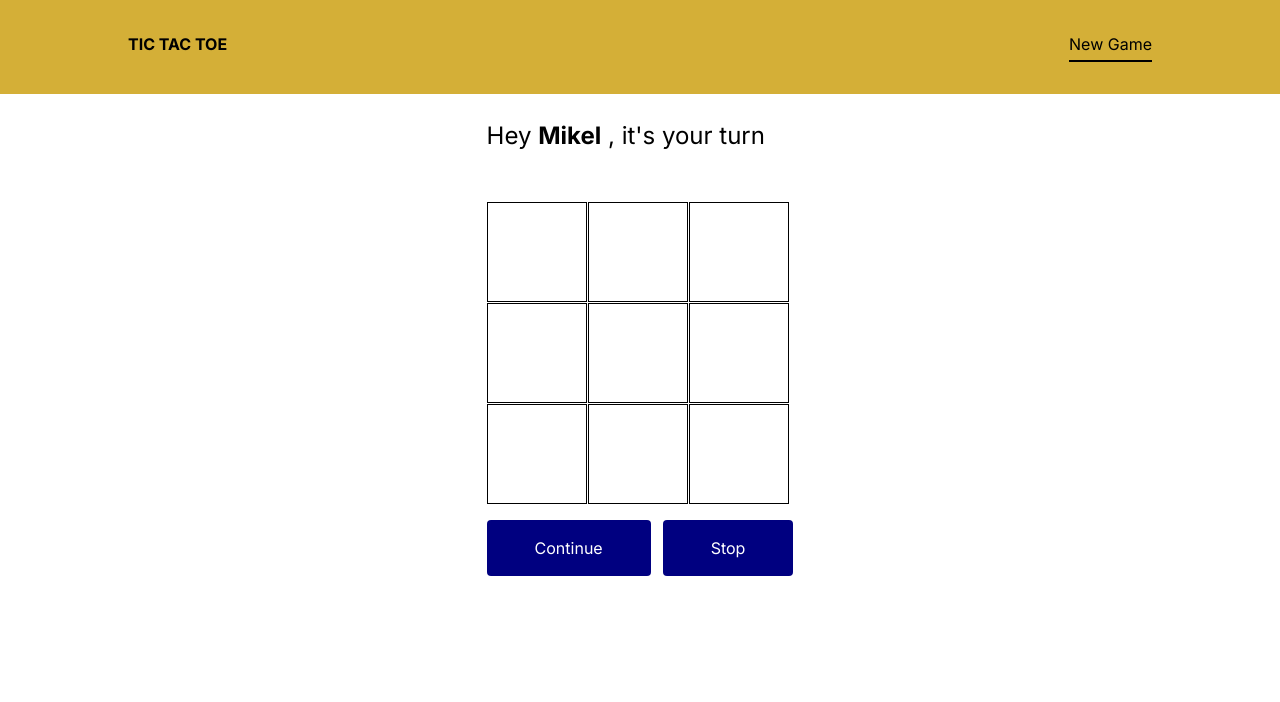
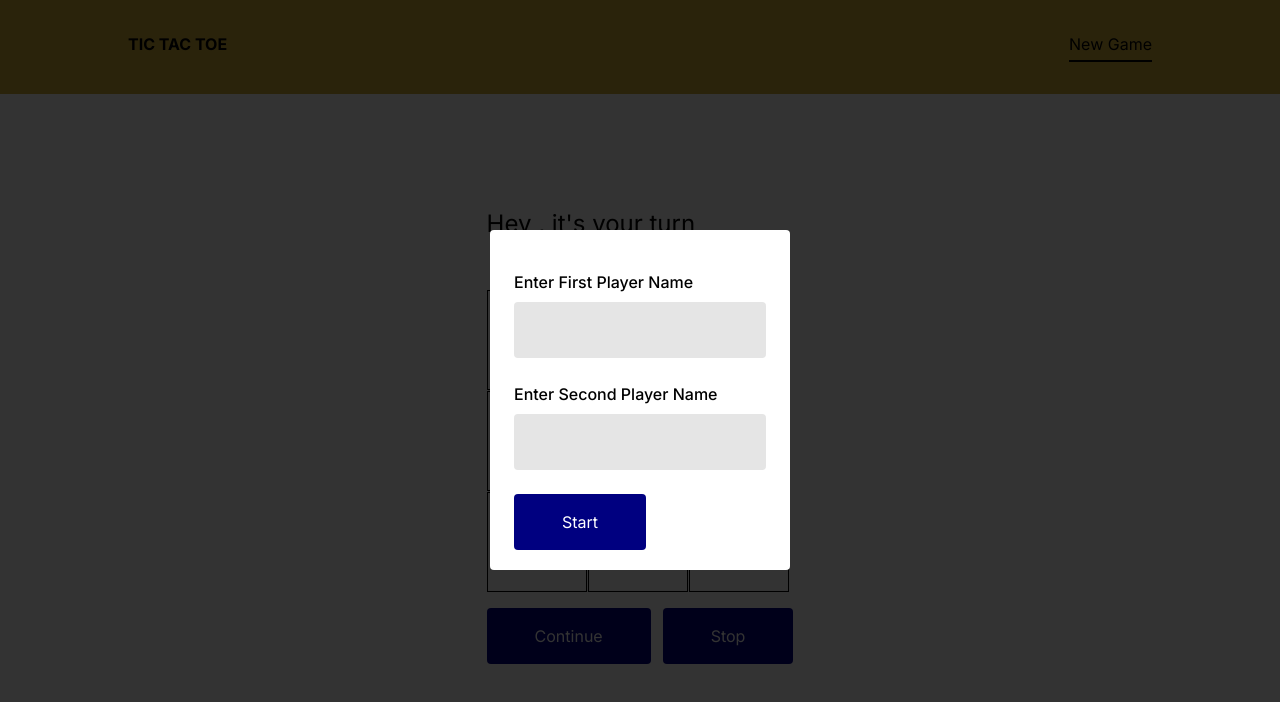
Before and after one commit to Olabisim/Tic-Tac-Toe, a Next.js app: page /play in a window 1280 px wide. Shown: the top 702 px of the page. Built offline with nearby package versions, Linux system fonts and the light colour scheme.

Commit message:
names added

```diff
--- a/package.json
+++ b/package.json
@@ -9,15 +9,18 @@
     "lint": "next lint"
   },
   "dependencies": {
+    "@reduxjs/toolkit": "^1.9.5",
     "@types/node": "20.5.4",
     "@types/react": "18.2.21",
     "@types/react-dom": "18.2.7",
     "autoprefixer": "10.4.15",
     "next": "13.4.19",
+    "next-redux-wrapper": "^8.1.0",
     "postcss": "8.4.28",
     "react": "18.2.0",
     "react-dom": "18.2.0",
     "react-hook-form": "^7.45.4",
+    "react-redux": "^8.1.2",
     "tailwindcss": "3.3.3",
     "typescript": "5.1.6"
   }
--- a/src/app/layout.tsx
+++ b/src/app/layout.tsx
@@ -1,7 +1,10 @@
+'use client'
+
 import { Nav } from '@/layout/Nav'
 import './globals.css'
 import type { Metadata } from 'next'
 import { Inter } from 'next/font/google'
+import { Providers } from '../redux/provider'
 
 const inter = Inter({ subsets: ['latin'] })
 
@@ -20,7 +23,9 @@ export default function RootLayout({
       <body className={inter.className}>
         <Nav />
         <div>
-        {children}
+          <Providers>
+            {children}
+          </Providers>
         </div>
       </body>
     </html>
--- a/src/app/page.tsx
+++ b/src/app/page.tsx
@@ -3,31 +3,16 @@
 import { Draw, WinAndLose } from '@/components/GameStatus'
 import Image from 'next/image'
 import {Button} from '../components/Button'
-import { useState } from 'react'
-import { HomePagePopup } from '@/components/Popups'
+import Link from 'next/link'
 
 export default function Home() {
-
-  const [popup, setPopup] = useState<boolean>(false)
-
 
   let handleClick = () => {
 
   }
 
-
   return (
     <main className="flex flex-col items-center ">
-
-
-        {popup && <div className=''>
-          <div className='absolute left-0 top-0 bg-[#000]/[0.8] h-full w-full'>
-              <HomePagePopup >
-                <div onClick={() => setPopup(false)} className='text-right font-bold text-[#DC143C] pb-2 border-b-4 mb-7 hover:cursor-pointer'>close</div>
-              </HomePagePopup>
-          </div>
-        </div>
-        }
 
 
         <div className='pt-10 pb-5'>
@@ -39,7 +24,9 @@ export default function Home() {
               height={20}
             />
         </div>
-        <Button text="Start New Game" onClick={() => setPopup(true)} />
+        <Link href="/play">
+            <Button text="Start New Game" />
+        </Link>
         <div className='pt-16'>
           <div>
             <WinAndLose name1="Player 1" name2='Player 2'  />
--- a/src/app/play/page.tsx
+++ b/src/app/play/page.tsx
@@ -1,13 +1,48 @@
+'use client'
+
+
 import Board from "@/components/Board"
+import { HomePagePopup } from "@/components/Popups"
+import { useState } from "react"
+import { useSelector } from "react-redux"
 
 
 const Play = ( ) => {
+
+
+  const [popup, setPopup] = useState<boolean>(true)
+
+
+
+  const { popupStatus } = useSelector((state):any => state.Players)
+  console.log("state")
+  // console.log(playerState)
+
+
     return (
-        <div className="flex item-center justify-center ">
-            <div>
-                <Board />
+        <>
+            <div className="mt-10">
+                <br />
+                <br />
+
             </div>
-        </div>
+            {popupStatus && <div className=''>
+            <div className='absolute left-0 top-0 bg-[#000]/[0.8] h-full w-full'>
+                <HomePagePopup >
+                    {/* <div onClick={() => setPopup(false)} className='text-right font-bold text-[#DC143C] pb-2 border-b-4 mb-7 hover:cursor-pointer'>close</div> */}
+                </HomePagePopup>
+            </div>
+            </div>
+            }
+
+            <div className="flex item-center justify-center ">
+                <div>
+                    <Board />
+                </div>
+            </div>
+
+        </>
+
     )
 }
 
--- a/src/components/Board.tsx
+++ b/src/components/Board.tsx
@@ -5,6 +5,7 @@ import Square from "../components/Square";
 import { Player } from "@/intefaces";
 import { Button } from "./Button";
 import Link from 'next/link'
+import { useSelector } from "react-redux";
 
 function calculateWinner(squares: Player[]) {
     const lines = [
@@ -20,16 +21,16 @@ function calculateWinner(squares: Player[]) {
     for(let i = 0; i < lines.length; i++) {
         const [a,b,c] = lines[i];
 
-        console.log("squares[a]")
-        console.log(squares[a])
-        console.log("squares[b]")
-        console.log(squares[b])
-        console.log("squares[c]")
-        console.log(squares[c])
-        console.log("squares[a] && squares[a] === squares[b]")
-        console.log(`${squares[a]} && ${squares[a]} === ${squares[b]}`)
-        console.log("squares[a] === squares[c]")
-        console.log(`${squares[a]} === ${squares[c]}`)
+        // console.log("squares[a]")
+        // console.log(squares[a])
+        // console.log("squares[b]")
+        // console.log(squares[b])
+        // console.log("squares[c]")
+        // console.log(squares[c])
+        // console.log("squares[a] && squares[a] === squares[b]")
+        // console.log(`${squares[a]} && ${squares[a]} === ${squares[b]}`)
+        // console.log("squares[a] === squares[c]")
+        // console.log(`${squares[a]} === ${squares[c]}`)
 
         if(
             squares[a] && squares[a] === squares[b] &&
@@ -55,6 +56,11 @@ function Board () {
     const [currentPlayerName, setCurrentPlayerName] = useState<[String, String]>(["Dotun", "Mikel"])
 
     const [winner, setWinner] = useState<Player>(null)
+
+
+    const { firstPlayersName, secondPlayersName } = useSelector((state):any => state.Players.playerNames)
+    console.log("state")
+    // console.log(playerState)
 
     function reset() {
         setSquares(Array(9).fill(null));
@@ -92,11 +98,11 @@ function Board () {
             <br />
             <span className="pt-16 mt-10 text-[24px]">
 
-                {!winner && <p>Hey <span className="font-bold">{currentPlayer === 'O' ? currentPlayerName[0] : currentPlayerName[1]}</span> , it's your turn </p>}
+                {!winner && <p>Hey <span className="font-bold text-[#D4AF37]">{currentPlayer === 'O' && firstPlayersName}</span>  <span className="font-bold text-[#000080]">{currentPlayer === 'X' && secondPlayersName}</span> , it's your turn </p>}
 
-                {winner && winner !== "Draw" && <p>Congratulations <span className="font-bold"> {winner === 'O' ? currentPlayerName[0] : currentPlayerName[1]} !!!</span></p>}
+                {winner && winner !== "Draw" && <p>Congratulations <span className="font-bold"> {winner === 'O' ? firstPlayersName : secondPlayersName} !!!</span></p>}
 
-                {winner && winner === "Draw" &&  <p> <span className="font-bold"> {currentPlayerName[0]} and {currentPlayerName[1]}</span> draws</p>}
+                {winner && winner === "Draw" &&  <p> <span className="font-bold"> {firstPlayersName} and {secondPlayersName}</span> draws</p>}
 
             </span>
 
--- a/src/components/Popups.tsx
+++ b/src/components/Popups.tsx
@@ -2,6 +2,8 @@
 import { useForm } from 'react-hook-form'
 import { Button } from './Button'
 import Link from 'next/link'
+import { useDispatch } from 'react-redux'
+import { changePopupStatus, setPlayerNames } from '@/redux/PlayersSlice'
 
 export const HomePagePopup = ({children}:any) => {
 
@@ -12,40 +14,58 @@ export const HomePagePopup = ({children}:any) => {
         }
     })
 
+    let dispatch = useDispatch()
+
+
     let handleClick = () => {
 
     }
 
-    let onSubmit = (data:any) => {
-        console.log("data")
-        console.log(data)
+    let onSubmit222 = (data:any) => {
+
+        console.log("onSubmit")
+
+        console.log("data[0]")
+        console.log(data.firstName)
+        console.log("data[1]")
+        console.log(data.lastName)
+        // router.push('/play')
+        dispatch(changePopupStatus(false))
+        console.log("this isi the object")
+        console.log({firstName: data.firstName, lastName:data.lastName})
+        dispatch(setPlayerNames({firstName: data.firstName, lastName:data.lastName}))
+
+        // .firstName;
+        //     state.playerNames.firstPlayersName = payload.secondName;
+
+
     }
 
     return(
         <div className='flex items-center justify-center h-full'>
-            <div className='bg-[#fff] w-[300px] h-[400px] rounded p-4 px-6'>
+            <div className='bg-[#fff] w-[300px] h-[340px] rounded p-4 px-6'>
                 {children}
 
                 <div className=' mb-6'>
-                <form onSubmit={handleSubmit(onSubmit)}>
-
-                    <label className='pt-4 font-medium'>First Player Name</label>
+                <form onSubmit={handleSubmit(onSubmit222)}>
+                    <br />
+                    <label className='pt-4 font-medium'>Enter First Player Name</label>
                     <input
                         className='bg-[#ccc]/[0.5] rounded w-full my-2 py-4 px-6'
                         {...register('firstName')}
                         required
                     />
                     <div className='pt-4'></div>
-                    <label className='pt-4 font-medium'>Second Player Name</label>
+                    <label className='pt-4 font-medium'>Enter Second Player Name</label>
                     <input
                         className='bg-[#ccc]/[0.5] rounded w-full my-2 py-4 px-6 mb-6'
                         {...register('lastName')}
                         required
                     />
-                    <Link href="/play">
+                    {/* <Link href="/play"> */}
 
-                     <Button text="Start" />
-                    </Link>
+                        <Button text="Start" />
+                    {/* </Link> */}
 
                 </form>
 
--- a/src/layout/Nav.tsx
+++ b/src/layout/Nav.tsx
@@ -5,7 +5,7 @@ import '../app/globals.css'
 
 const Nav = () => {
     return (
-        <div className="py-8 px-12 md:px-32 bg-[#D4AF37] flex">
+        <div className="py-8 px-7 md:px-32 bg-[#D4AF37] flex">
             <div className="flex justify-between w-full">
 
                 <Link href="/"><h2 className="font-bold">TIC TAC TOE</h2></Link>
--- /dev/null
+++ b/src/redux/PlayersSlice.ts
@@ -0,0 +1,33 @@
+import { playersInterface } from "@/intefaces";
+import { createSlice } from "@reduxjs/toolkit";
+
+
+let initialState:playersInterface = {
+    playerNames:  {
+        firstPlayersName: '',
+        secondPlayersName: '',
+    },
+    popupStatus: true
+
+}
+
+const PlayersSlice = createSlice({
+    name: "PlayersSlice",
+    initialState,
+    reducers: {
+        setPlayerNames(state, {payload}) {
+            // {firstName, lastName}{firstName: data.firstName, lastName:data.lastName}
+            console.log(payload)
+            console.log("payload from setPlayerNames action")
+            state.playerNames.firstPlayersName = payload.firstName;
+            state.playerNames.secondPlayersName = payload.lastName;
+        },
+        changePopupStatus(state, {payload}) {
+            state.popupStatus = payload
+        }
+    }
+})
+
+export const { setPlayerNames, changePopupStatus } = PlayersSlice.actions;
+
+export default PlayersSlice.reducer;
--- /dev/null
+++ b/src/redux/provider.tsx
@@ -0,0 +1,7 @@
+import { Provider } from 'react-redux'
+import { store }  from './store'
+
+
+export function Providers({children}: {children: React.ReactNode}) {
+    return <Provider store={store}>{children}</Provider>
+}
--- /dev/null
+++ b/src/redux/store.ts
@@ -0,0 +1,28 @@
+
+import {configureStore, ThunkAction, Action} from '@reduxjs/toolkit'
+import PlayersSlice from './PlayersSlice'
+import { createWrapper } from 'next-redux-wrapper'
+
+const makeStore = () => configureStore({
+    reducer: {
+        Players: PlayersSlice
+    },
+    devTools: true
+})
+
+
+export const store = makeStore();
+
+export type RootState = ReturnType<typeof store.getState>;
+export type AppDispatch = typeof store.dispatch;
+
+// export type AppStore = ReturnType<typeof makeStore>;
+// export type AppState = ReturnType<AppStore['getState']>;
+// export type AppThunk<ReturnType = void> = ThunkAction<
+//     ReturnType,
+//     AppState,
+//     unknown,
+//     Action
+// >;
+
+// export const wrapper = createWrapper<AppStore>(makeStore)
```
Also changed, not shown: src/intefaces/index.ts (+9 -0 lines), 1 other file (tests, documents, lock files or other folders).
